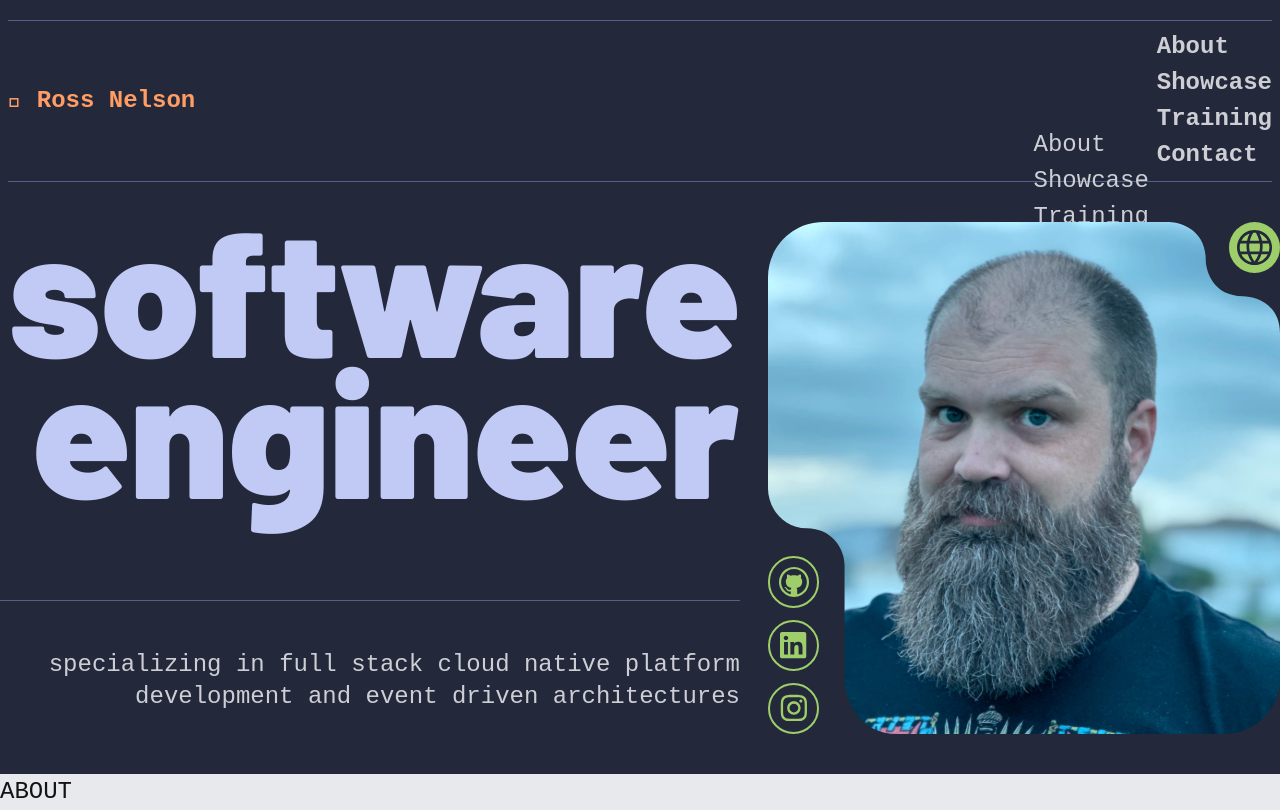
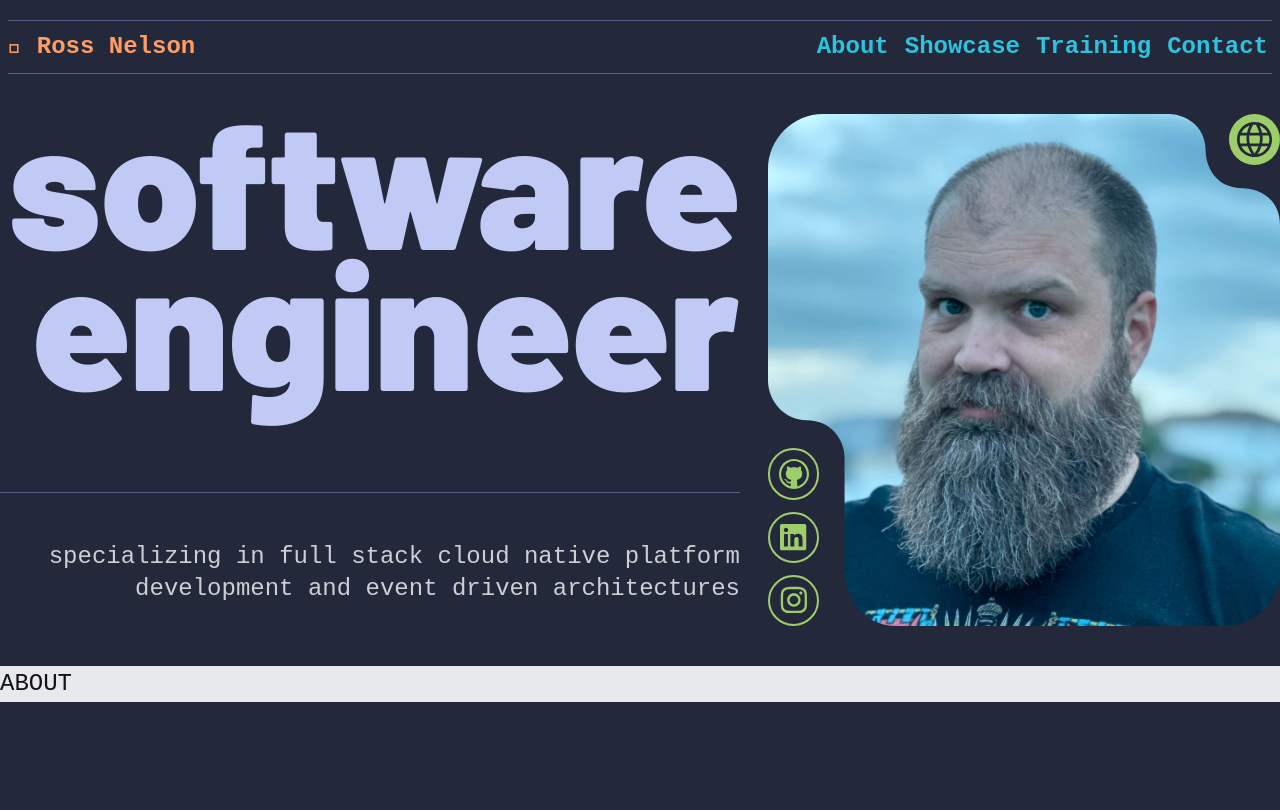
Before and after one commit to rossnelson/portfolio, a Next.js app: page / in a window 1280 px wide. Built offline with nearby package versions, Linux system fonts and the light colour scheme; a small style sheet from the web is missing.

Commit message:
fix: add lib content to tailwind

```diff
--- a/tailwind.config.ts
+++ b/tailwind.config.ts
@@ -7,6 +7,7 @@ export default {
     "./src/pages/**/*.{js,ts,jsx,tsx,mdx}",
     "./src/components/**/*.{js,ts,jsx,tsx,mdx}",
     "./src/app/**/*.{js,ts,jsx,tsx,mdx}",
+    "./src/lib/**/*.{js,ts,jsx,tsx,mdx}",
   ],
   daisyui: {
     themes: [
```
